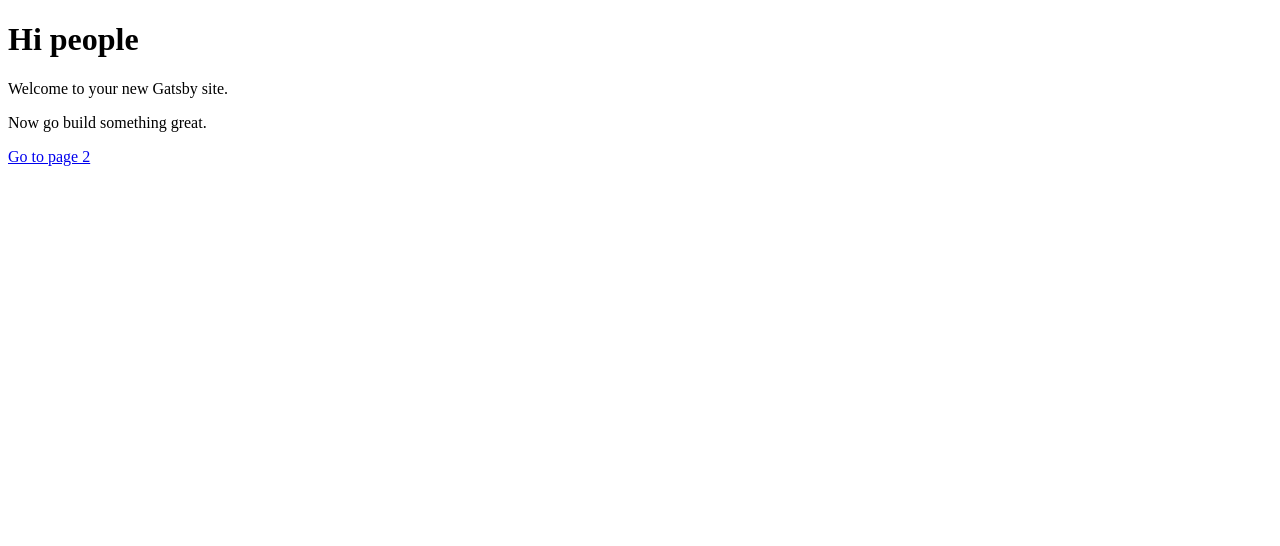
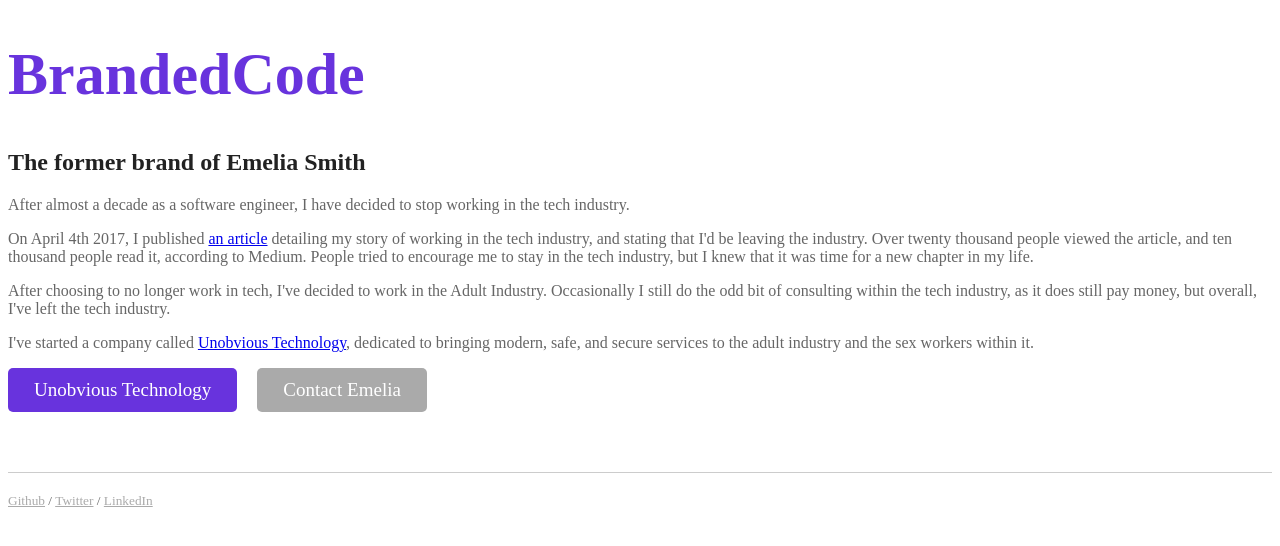
Before and after one commit to ThisIsMissEm/brandedcode.com, a Gatsby site: page / in a window 1280 px wide. Built offline with nearby package versions, Linux system fonts and the light colour scheme; Gatsby itself is replaced by a stand-in of ours.

Commit message:
Writing content & design

```diff
--- a/gatsby-config.js
+++ b/gatsby-config.js
@@ -1,6 +1,6 @@
 module.exports = {
   siteMetadata: {
-    title: `Gatsby Default Starter`,
+    title: `BrandedCode – Emelia Smith`,
   },
   plugins: [`gatsby-plugin-react-helmet`],
 }
--- a/src/layouts/index.css
+++ b/src/layouts/index.css
@@ -37,7 +37,9 @@
 template {
   display: none;
 }
+
 a {
+  color: #552E99;
   background-color: transparent;
   -webkit-text-decoration-skip: objects;
 }
--- a/src/pages/404.js
+++ b/src/pages/404.js
@@ -1,9 +1,9 @@
 import React from 'react'
+import Link from 'gatsby-link'
 
 const NotFoundPage = () => (
   <div>
-    <h1>NOT FOUND</h1>
-    <p>You just hit a route that doesn&#39;t exist... the sadness.</p>
+    <p>Nothing to see here, return to the <Link to="/">homepage</Link></p>
   </div>
 )
 
--- a/src/pages/index.js
+++ b/src/pages/index.js
@@ -1,12 +1,41 @@
 import React from 'react'
 import Link from 'gatsby-link'
 
+const Button = ({ isPrimary, ...props}) => (
+  <a style={{
+    display: "inline-block",
+    marginRight: "20px",
+    padding: "10px 26px",
+    background: isPrimary ? '#6833DD' : '#aaa',
+    color: 'white',
+    borderRadius: '5px',
+    fontSize: '1.1875rem',
+    lineHeight: '24px',
+    cursor: 'pointer',
+    textAlign: 'center',
+    outline: 'none',
+    textDecoration: 'none'
+  }} {...props} />
+)
+
 const IndexPage = () => (
-  <div>
-    <h1>Hi people</h1>
-    <p>Welcome to your new Gatsby site.</p>
-    <p>Now go build something great.</p>
-    <Link to="/page-2/">Go to page 2</Link>
+  <div style={{color: '#222' }}>
+    <header>
+      <h1 style={{ fontSize: '60px', fontWeight: 800, color: '#6833DD' }}>BrandedCode</h1>
+      <h2 style={{ fontSize: '24px', fontWeight: 800 }}>The former brand of Emelia Smith</h2>
+    </header>
+    <section style={{ color: '#666' }}>
+      <p>After almost a decade as a software engineer, I have decided to stop working in the tech industry.</p>
+      <p>On April 4th 2017, I published <a href="https://medium.com/@thisismissem/tech-this-is-good-bye-19b88b2a760f" title="Read the article “Tech, This Is Good Bye.”">an article</a> detailing my story of working in the tech industry, and stating that I'd be leaving the industry. Over twenty thousand people viewed the article, and ten thousand people read it, according to Medium. People tried to encourage me to stay in the tech industry, but I knew that it was time for a new chapter in my life.</p>
+      <p>After choosing to no longer work in tech, I've decided to work in the Adult Industry. Occasionally I still do the odd bit of consulting within the tech industry, as it does still pay money, but overall, I've left the tech industry.</p>
+      <p>I've started a company called <a href="https://unobvious.technology" title="Learn more about Unobvious Technology">Unobvious Technology</a>, dedicated to bringing <span title="(like those I used to build in the tech industry)">modern, safe, and secure services</span> to the adult industry and the sex workers within it.</p>
+
+      <Button href="https://unobvious.technology" isPrimary title="Learn more about Unobvious Technology">Unobvious Technology</Button>
+      <Button href="mailto:emelia@brandedcode.com?subject=Hi!">Contact Emelia</Button>
+    </section>
+    <footer style={{ marginTop: '60px', borderTop: '1px solid #ccc', padding: '6px 0 0', color: '#666', fontSize: 'smaller'}}>
+      <p><a href="https://github.com/thisismissem" title="Emelia on Github" style={{color: '#aaa'}}>Github</a> / <a href="https://twitter.com/thisismissem" title="Follow on Twitter" style={{color: '#aaa'}}>Twitter</a> / <a href="https://www.linkedin.com/in/thisismissem" title="See my previous work on LinkedIn" style={{color: '#aaa'}}>LinkedIn</a></p>
+    </footer>
   </div>
 )
 
```
Also changed, not shown: src/layouts/index.js (+11 -43 lines), src/pages/page-2.js (deleted, +0 -12 lines).
